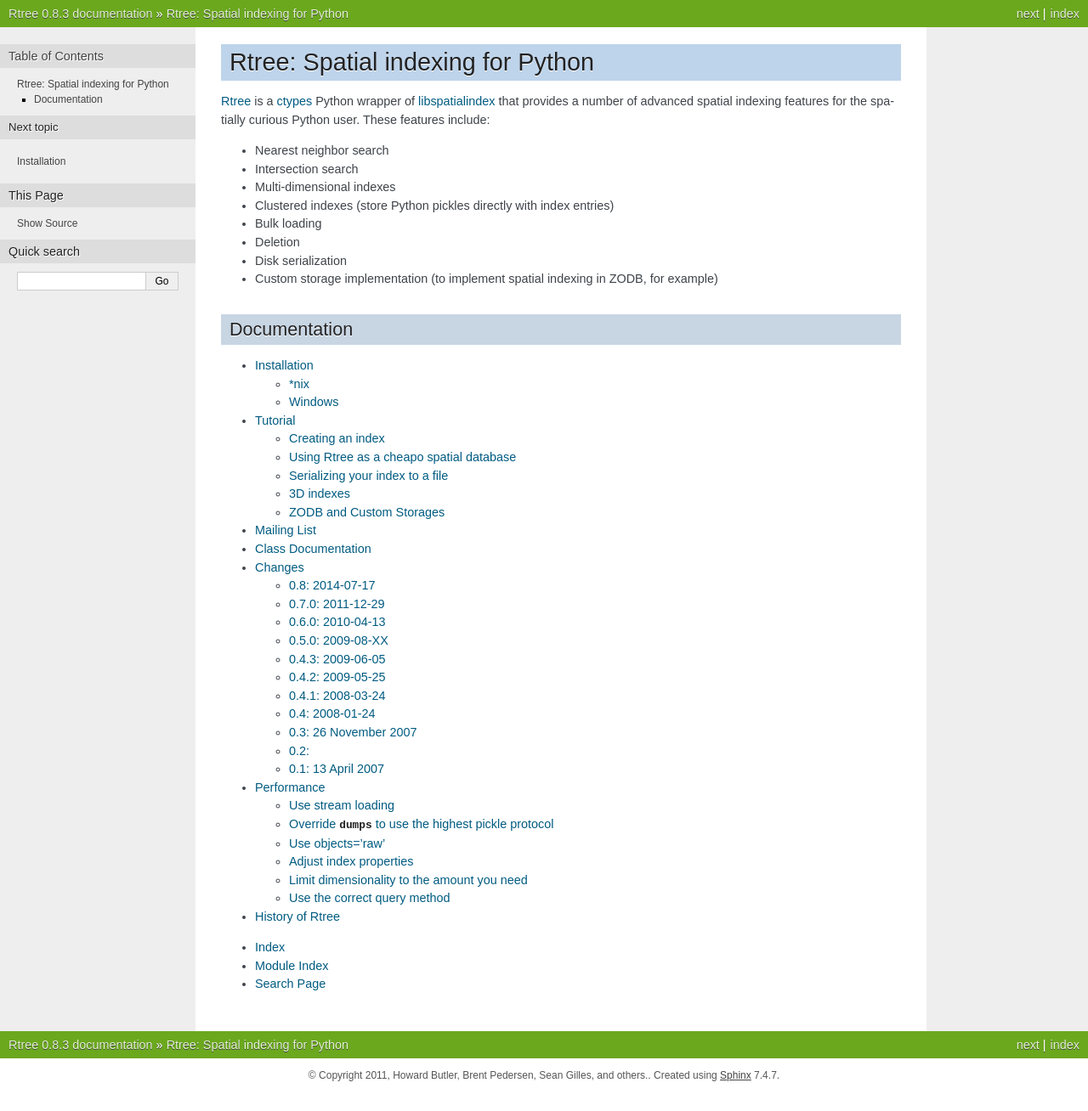
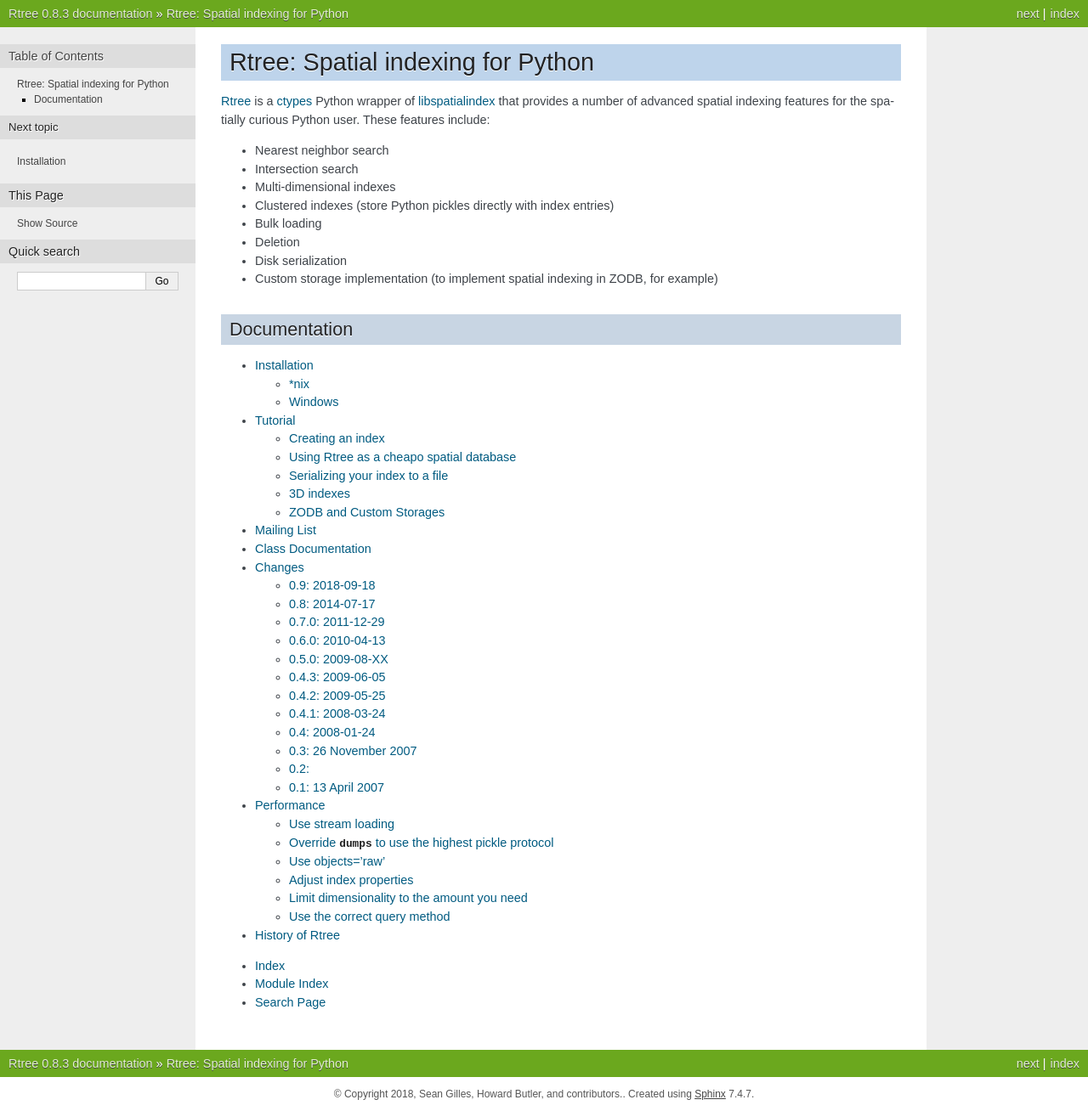
Before and after one commit to Toblerity/rtree, a Sphinx documentation site: the page built from docs/source/index.txt, in a window 1280 px wide. Shown: the whole page at 85% size. Built offline with Sphinx 7.4.7, drawn with Linux system fonts in a browser that asks for light colours; before the commit the page ends 1286 px from its top, so only the background shows below that.

```diff
--- a/docs/source/changes.txt
+++ b/docs/source/changes.txt
@@ -2,6 +2,11 @@
 
 Changes
 ..............................................................................
+
+0.9: 2018-09-18
+===============
+
+- Change license to MIT.
 
 0.8: 2014-07-17
 ===============
--- a/docs/source/conf.py
+++ b/docs/source/conf.py
@@ -41,7 +41,7 @@ master_doc = 'index'
 
 # General information about the project.
 project = u'Rtree'
-copyright = u'2011, Howard Butler, Brent Pedersen, Sean Gilles, and others.'
+copyright = u'2018, Sean Gilles, Howard Butler, and contributors.'
 
 # The version info for the project you're documenting, acts as replacement for
 # |version| and |release|, also used in various other places throughout the
--- a/setup.py
+++ b/setup.py
@@ -24,7 +24,7 @@ setup(
     name          = 'Rtree',
     version       = rtree.__version__,
     description   = 'R-Tree spatial index for Python GIS',
-    license       = 'LGPL',
+    license       = 'MIT',
     keywords      = 'gis spatial index r-tree',
     author        = 'Sean Gillies',
     author_email  = 'sean.gillies@gmail.com',
@@ -41,7 +41,7 @@ setup(
       'Development Status :: 5 - Production/Stable',
       'Intended Audience :: Developers',
       'Intended Audience :: Science/Research',
-      'License :: OSI Approved :: GNU Library or Lesser General Public License (LGPL)',
+      'License :: OSI Approved :: MIT License',
       'Operating System :: OS Independent',
       'Programming Language :: C',
       'Programming Language :: C++',
```
Also changed, not shown: LICENSE.txt.
